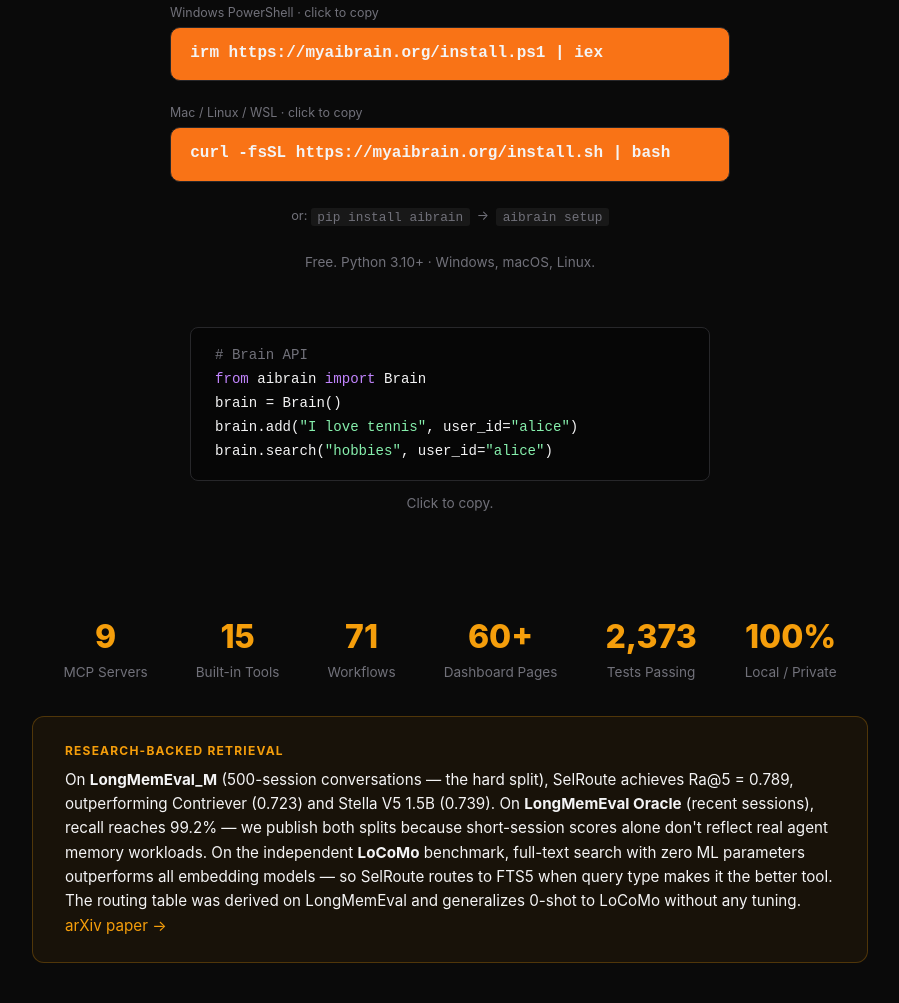
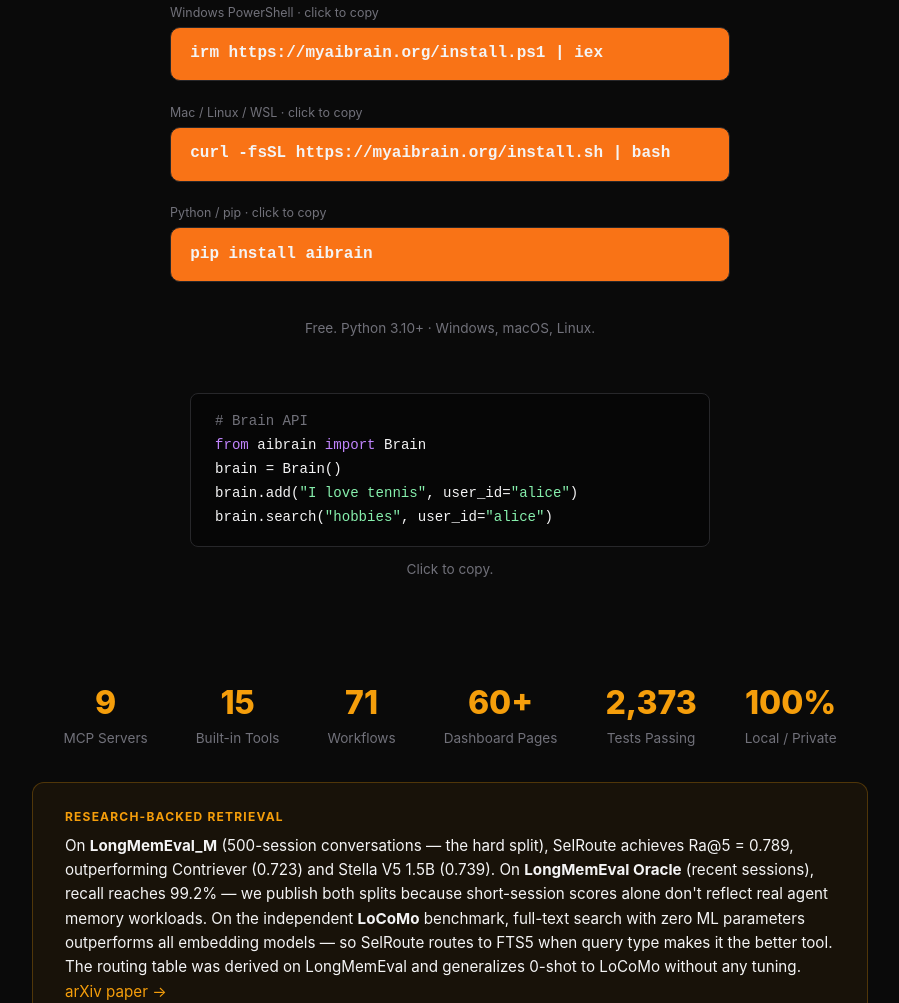
Before and after one commit to sindecker/myaibrain-site, a plain HTML site: page index.html in a window 1280 px wide. Shown: the part 872-1875 px from the top of the page, without its empty margins (190-1089 px from the left). Drawn offline with Linux system fonts and the light colour scheme; no server answers.

Commit message:
Elevate pip install to full-size install button — equal footing with irm and curl methods

```diff
--- a/index.html
+++ b/index.html
@@ -618,10 +618,11 @@
                 <span class="cmd">curl -fsSL https://myaibrain.org/install.sh | bash</span>
             </div>
         </div>
-        <div style="text-align:center;color:var(--dim);font-size:0.8rem;margin-top:0.2rem;">
-            or: <span onclick="navigator.clipboard.writeText('pip install aibrain')" style="cursor:pointer;font-family:monospace;background:rgba(255,255,255,0.06);padding:0.1rem 0.4rem;border-radius:3px;">pip install aibrain</span>
-            &nbsp;→&nbsp;
-            <span style="font-family:monospace;background:rgba(255,255,255,0.06);padding:0.1rem 0.4rem;border-radius:3px;">aibrain setup</span>
+        <div>
+            <div style="color:var(--dim);font-size:0.78rem;margin-bottom:0.25rem;">Python / pip · click to copy</div>
+            <div class="hero-install" onclick="navigator.clipboard.writeText('pip install aibrain'); this.querySelector('.cmd').textContent='✓ Copied'; setTimeout(()=>this.querySelector('.cmd').textContent='pip install aibrain',1500)" style="font-size:1rem;padding:0.85rem 1.2rem;background:var(--cta);color:#000;border-radius:10px;cursor:pointer;font-weight:700;display:block;">
+                <span class="cmd">pip install aibrain</span>
+            </div>
         </div>
     </div>
     <div class="hero-sub" style="margin-bottom:1rem;">Free. Python 3.10+ · Windows, macOS, Linux.</div>
```
